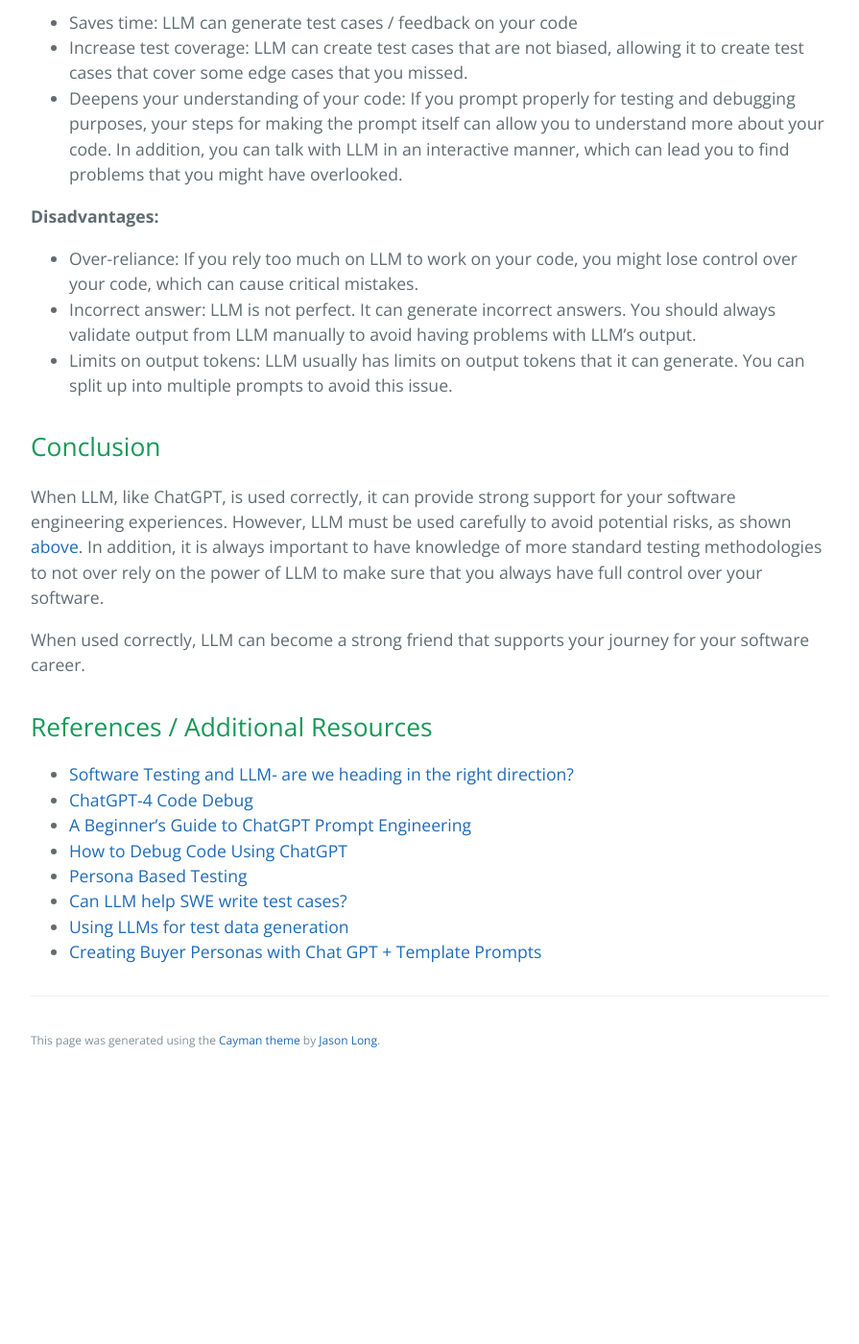
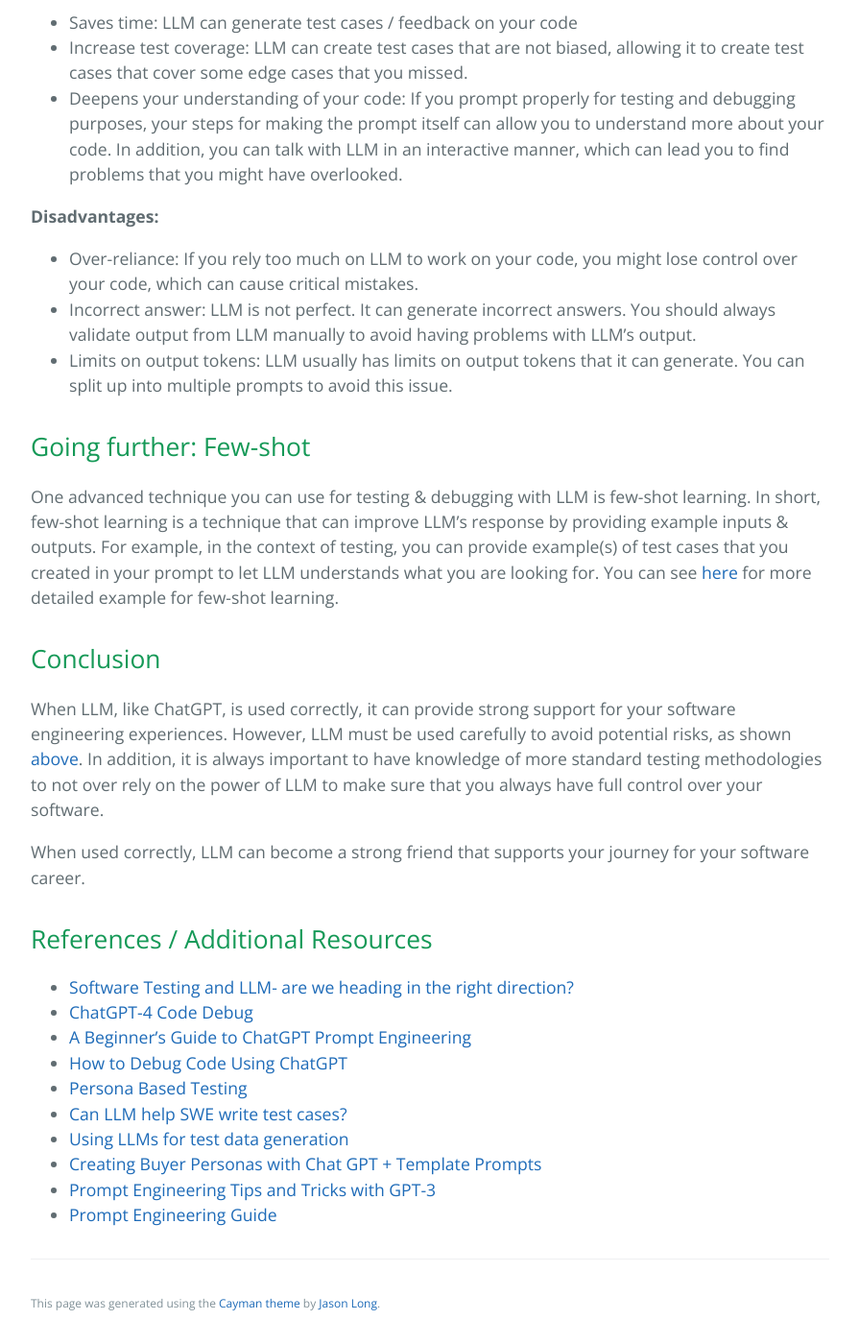
Before and after one commit to learning-software-engineering/learning-software-engineering.github.io, a Jekyll site: the page built from Topics/Development_Process/LLM_Testing_Debugging.md, in a window 1280 px wide and 1400 px high, scrolled down 3464 px. Shown: the whole window at 96% size, without its empty margins (192-1087 px from the left). Built offline with Jekyll 4.4.1, drawn with Linux system fonts in a browser that asks for light colours; our own code applies the rules of GitHub Pages for plain Markdown files; before the commit the page ends 4590 px from its top, so only the background shows below that.

Commit message:
Added explanation for few shot learning.

```diff
--- a/Topics/Development_Process/LLM_Testing_Debugging.md
+++ b/Topics/Development_Process/LLM_Testing_Debugging.md
@@ -116,6 +116,13 @@ Here are the advantages and disadvantages you should know if you are using LLM f
 - Incorrect answer: LLM is not perfect. It can generate incorrect answers. You should always validate output from LLM manually to avoid having problems with LLM's output.
 - Limits on output tokens: LLM usually has limits on output tokens that it can generate. You can split up into multiple prompts to avoid this issue.
 
+## Going further: Few-shot
+One advanced technique you can use for testing & debugging with LLM is few-shot learning.
+In short, few-shot learning is a technique that can improve LLM's response by providing example inputs & outputs.
+For example, in the context of testing, you can provide example(s) of test cases that you created in your prompt to let
+LLM understands what you are looking for.
+You can see [here](https://blog.andrewcantino.com/blog/2021/04/21/prompt-engineering-tips-and-tricks/) for more detailed example for few-shot learning.
+
 ## Conclusion
 When LLM, like ChatGPT, is used correctly, it can provide strong support for your software engineering experiences.
 However, LLM must be used carefully to avoid potential risks, as shown [above](#advantages-and-disadvantages).
@@ -133,3 +140,5 @@ When used correctly, LLM can become a strong friend that supports your journey f
 - [Can LLM help SWE write test cases?](https://medium.com/@taiyuanz/can-llm-help-swe-write-test-cases-4d1cd3b51b3e)
 - [Using LLMs for test data generation](https://blog.dkwr.de/development/llm-for-test-data-generation/?utm_source=hnblogs.substack.com)
 - [Creating Buyer Personas with Chat GPT + Template Prompts](https://medium.com/@ferdian_ariff/creating-buyer-personas-with-chat-gpt-template-prompts-ad78f98e7e3e)
+- [Prompt Engineering Tips and Tricks with GPT-3](https://blog.andrewcantino.com/blog/2021/04/21/prompt-engineering-tips-and-tricks/)
+- [Prompt Engineering Guide](https://www.promptingguide.ai/)
```
